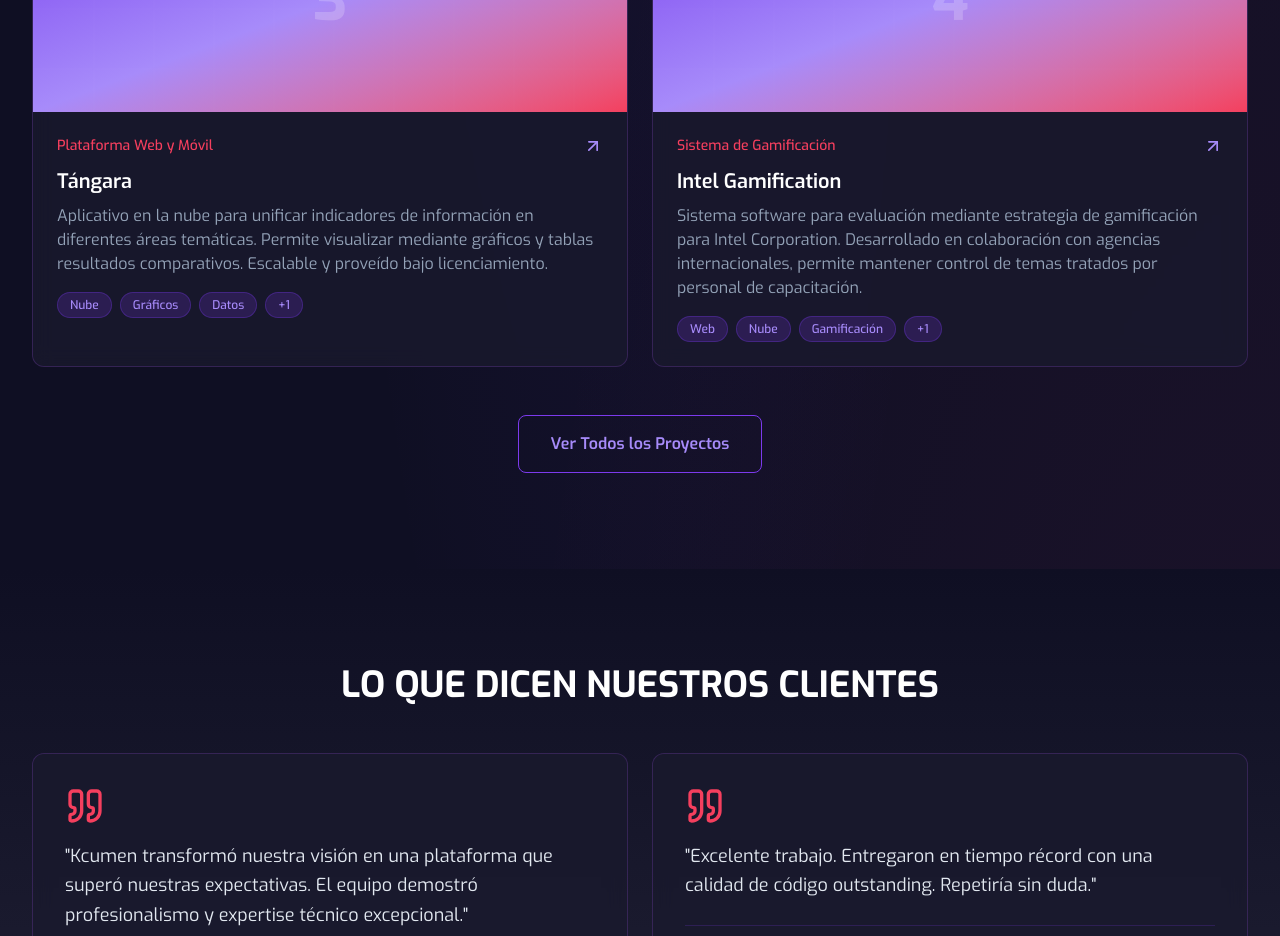
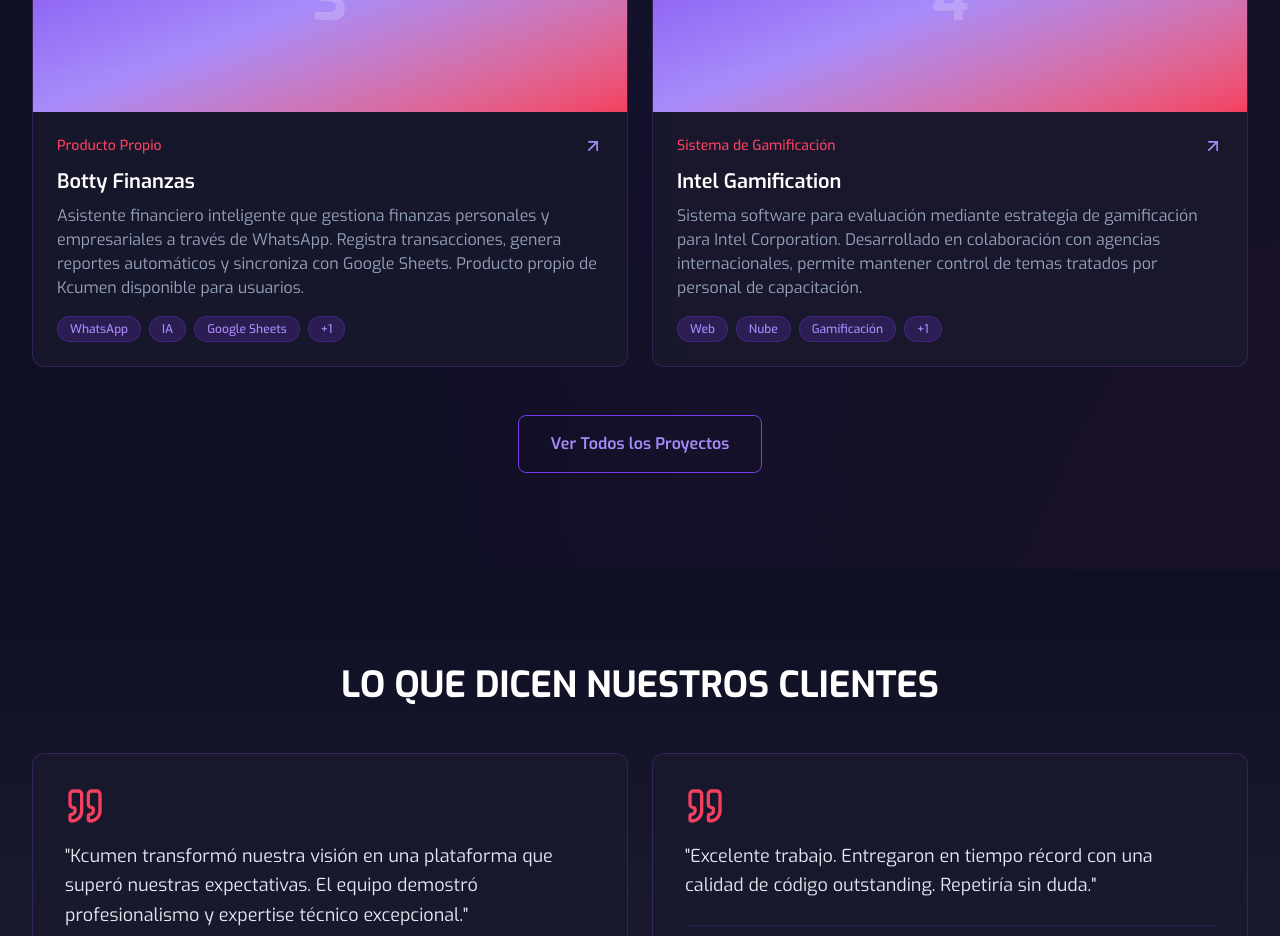
Before and after one commit to kcumen/kcumen-web-2026, a Next.js app: page / in a window 1280 px wide. Shown: the part 3440-4376 px from the top of the page. Built offline with nearby package versions, Linux system fonts and the light colour scheme.

Commit message:
Replace Tángara with Botty Finanzas (2025)

```diff
--- a/src/components/Proyectos.tsx
+++ b/src/components/Proyectos.tsx
@@ -58,23 +58,23 @@
     ]
   },
   {
-    titulo: "Tángara",
-    categoria: "Plataforma Web y Móvil",
-    tech: ["Nube", "Gráficos", "Datos", "Android"],
-    descripcion: "Aplicativo en la nube para unificar indicadores de información en diferentes áreas temáticas. Permite visualizar mediante gráficos y tablas resultados comparativos. Escalable y proveído bajo licenciamiento.",
-    cliente: "Gobernación del Cauca",
-    anio: "2018",
+    titulo: "Botty Finanzas",
+    categoria: "Producto Propio",
+    tech: ["WhatsApp", "IA", "Google Sheets", "Nube"],
+    descripcion: "Asistente financiero inteligente que gestiona finanzas personales y empresariales a través de WhatsApp. Registra transacciones, genera reportes automáticos y sincroniza con Google Sheets. Producto propio de Kcumen disponible para usuarios.",
+    cliente: "Kcumen",
+    anio: "2025",
     resultados: [
-      "Unificación de indicadores",
-      "Visualización comparativa de datos",
-      "Escalable a múltiples sectores"
+      "Gestión financiera por WhatsApp",
+      "Reportes automáticos",
+      "Sincronización con Google Sheets"
     ],
     caracteristicas: [
-      "Diseño de interfaces web y móvil",
-      "Diseño de Experiencia de Usuario",
-      "Desarrollo en la nube",
-      "Desarrollo nativo Android",
-      "Gráficos y tablas dinámicas"
+      "Asistente de IA para finanzas",
+      "Registro de transacciones por voz y texto",
+      "Reportes y gráficos financieros",
+      "Integración con Google Sheets",
+      "Gratis para empezar"
     ]
   },
   {
```
